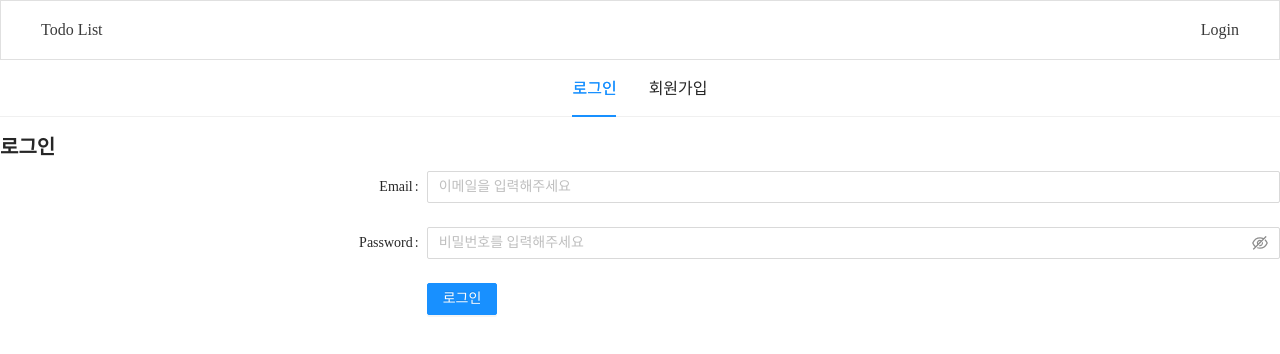
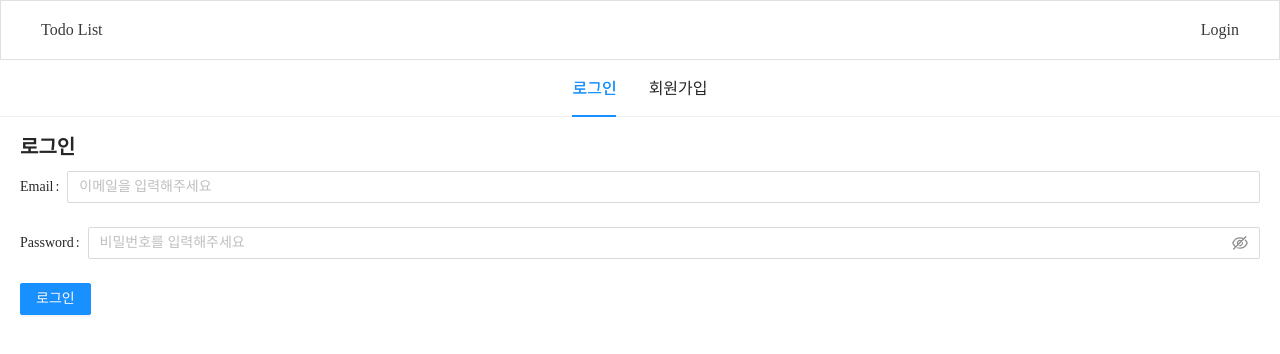
Before and after one commit to minyopi/Todo-List-App, a React (Create React App) app: page /auth in a window 1280 px wide. Shown: the top 354 px of the page. Built offline with nearby package versions, Linux system fonts and the light colour scheme; no server answers.

Commit message:
style(Auth): add style of form wrapper

```diff
--- a/src/pages/Auth.tsx
+++ b/src/pages/Auth.tsx
@@ -1,3 +1,4 @@
+import styled from 'styled-components';
 import { useNavigate } from 'react-router-dom';
 import { useRecoilState } from 'recoil';
 import { postLogin, postSignUp } from '../api/auth';
@@ -10,6 +11,12 @@ import type { FieldValues, SubmitHandler } from 'react-hook-form';
 
 const { Title } = Typography;
 const { TabPane } = Tabs;
+
+const StyledFormWrapper = styled.div`
+  padding: 0 20px;
+`;
+const StyledLoginFormWrapper = styled(StyledFormWrapper)``;
+const StyledSignUpFormWrapper = styled(StyledFormWrapper)``;
 
 const Auth: React.FC = () => {
   const loginForm = useForm();
@@ -45,19 +52,16 @@ const Auth: React.FC = () => {
     };
 
     return (
-      <Form
-        name="login"
-        labelCol={{ span: 8 }}
-        wrapperCol={{ span: 16 }}
-        autoComplete="off"
-        onFinish={loginForm.handleSubmit(handleLogin)}
-      >
+      <StyledLoginFormWrapper>
+        <Form name="login" autoComplete="off" onFinish={loginForm.handleSubmit(handleLogin)}>
           <Title level={4}>로그인</Title>
           <Form.Item label="Email" name="email">
             <Controller
               control={loginForm.control}
               name="email"
-            render={({ field }) => <Input {...field} type="text" defaultValue="" placeholder="이메일을 입력해주세요" />}
+              render={({ field }) => (
+                <Input {...field} type="text" defaultValue="" placeholder="이메일을 입력해주세요" />
+              )}
               rules={{ required: true, validate: (value) => isEmailValid(value) }}
             />
           </Form.Item>
@@ -71,12 +75,13 @@ const Auth: React.FC = () => {
               rules={{ required: true, validate: (value) => isPasswordValid(value) }}
             />
           </Form.Item>
-        <Form.Item wrapperCol={{ offset: 8, span: 16 }}>
+          <Form.Item>
             <Button type="primary" htmlType="submit">
               로그인
             </Button>
           </Form.Item>
         </Form>
+      </StyledLoginFormWrapper>
     );
   };
 
@@ -97,19 +102,16 @@ const Auth: React.FC = () => {
     };
 
     return (
-      <Form
-        name="signUp"
-        labelCol={{ span: 8 }}
-        wrapperCol={{ span: 16 }}
-        autoComplete="off"
-        onFinish={signupForm.handleSubmit(handleSignUp)}
-      >
+      <StyledSignUpFormWrapper>
+        <Form name="signUp" autoComplete="off" onFinish={signupForm.handleSubmit(handleSignUp)}>
           <Title level={4}>회원가입</Title>
           <Form.Item label="Email" name="email">
             <Controller
               control={signupForm.control}
               name="email"
-            render={({ field }) => <Input {...field} type="text" defaultValue="" placeholder="이메일을 입력해주세요" />}
+              render={({ field }) => (
+                <Input {...field} type="text" defaultValue="" placeholder="이메일을 입력해주세요" />
+              )}
               rules={{ required: true, validate: (value) => isEmailValid(value) }}
             />
           </Form.Item>
@@ -123,12 +125,13 @@ const Auth: React.FC = () => {
               rules={{ required: true, validate: (value) => isPasswordValid(value) }}
             />
           </Form.Item>
-        <Form.Item wrapperCol={{ offset: 8, span: 16 }}>
+          <Form.Item>
             <Button type="primary" htmlType="submit">
               회원 가입
             </Button>
           </Form.Item>
         </Form>
+      </StyledSignUpFormWrapper>
     );
   };
 
```
Lines whose indentation alone changed are shown as unchanged.
